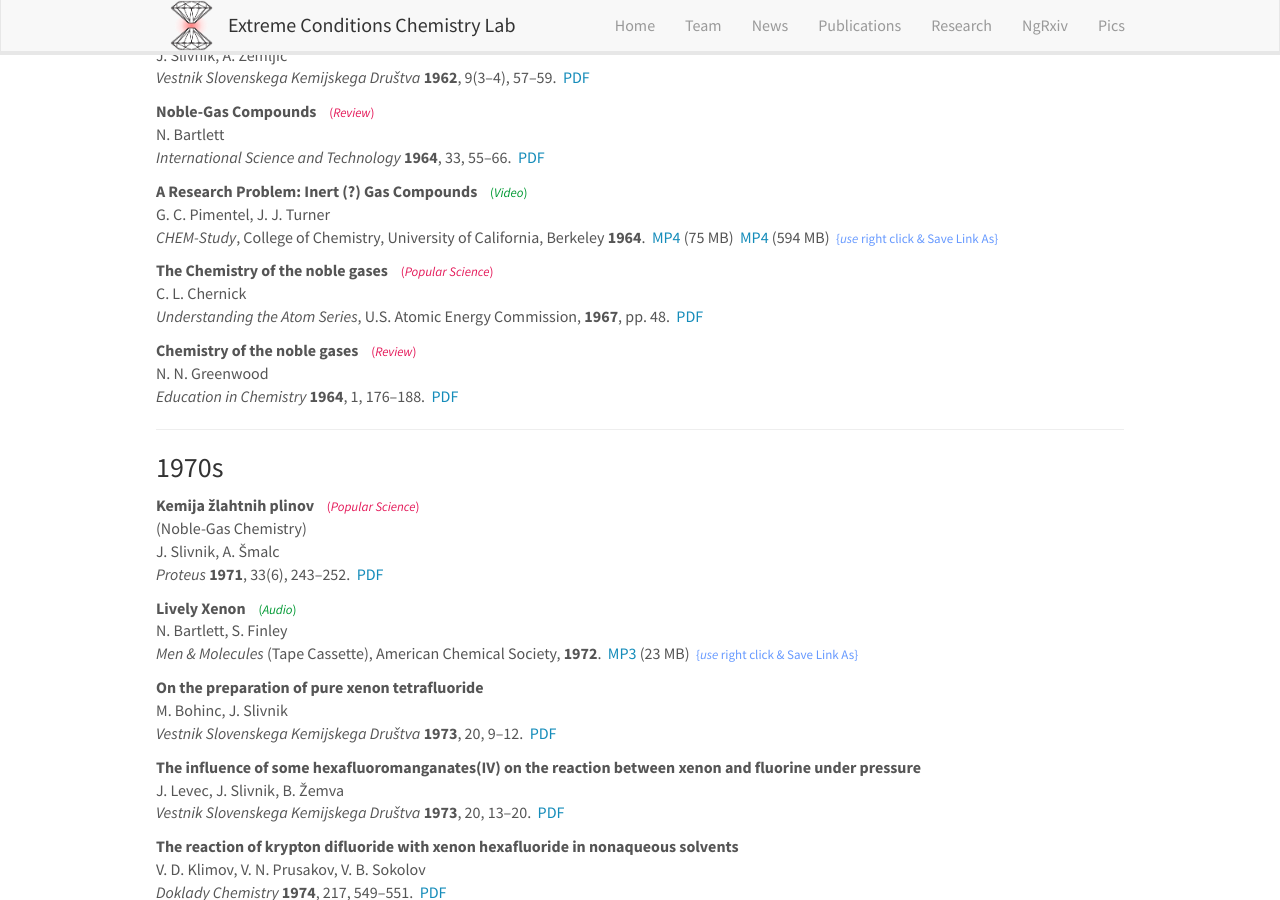
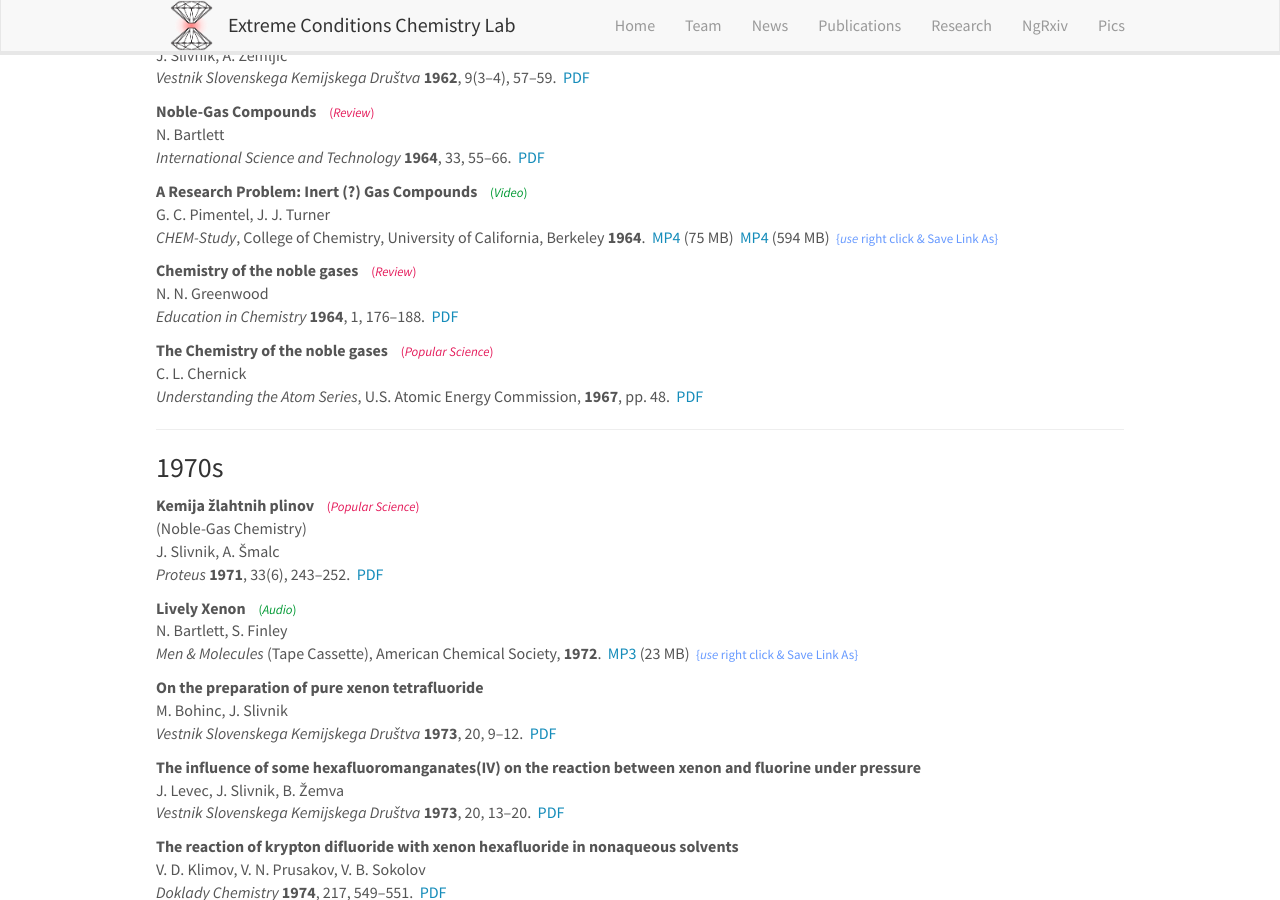
Before and after one commit to eccl-jsi/eccl-jsi.github.io, a Jekyll site: the page built from _pages/ngrxiv.md, in a window 1280 px wide and 900 px high, scrolled down 396 px. Built offline with Jekyll 4.4.1, drawn with Linux system fonts in a browser that asks for light colours; nearby versions of some CDN libraries.

Commit message:
Update ngrxiv.md

```diff
--- a/_pages/ngrxiv.md
+++ b/_pages/ngrxiv.md
@@ -34,13 +34,13 @@ This small archive is our ongoing effort to provide the access to some of these
 <br>G. C. Pimentel, J. J. Turner
 <br>*CHEM-Study*, College of Chemistry, University of California, Berkeley **1964**. &nbsp;[MP4]({{ site.baseurl }}https://archive.org/download/research_problem_inert_gas_compounds/research_problem_inert_gas_compounds_512kb.mp4) (75 MB) &nbsp;[MP4]({{ site.baseurl }}https://archive.org/download/research_problem_inert_gas_compounds/research_problem_inert_gas_compounds.mp4) (594 MB) &nbsp;<font color="#6699ff" size="-1">&#123;<i>use</i> right click & Save Link As&#125;</font>
 
+**Chemistry of the noble gases**   &nbsp;&nbsp;&nbsp;<font color="#e41959" size="-1">(<i>Review</i>)</font>
+<br>N. N. Greenwood
+<br>*Education in Chemistry* **1964**, 1, 176–188. &nbsp;[PDF]({{ site.baseurl }}/ngarxiv/1964_EiC.pdf)
+
 **The Chemistry of the noble gases**   &nbsp;&nbsp;&nbsp;<font color="#e41959" size="-1">(<i>Popular Science</i>)</font>
 <br>C. L. Chernick
 <br>*Understanding the Atom Series*, U.S. Atomic Energy Commission,  **1967**, pp. 48. &nbsp;[PDF](https://www.osti.gov/includes/opennet/includes/Understanding%20the%20Atom/The%20Chemistry%20of%20Noble%20Gases.pdf)
-
-**Chemistry of the noble gases**   &nbsp;&nbsp;&nbsp;<font color="#e41959" size="-1">(<i>Review</i>)</font>
-<br>N. N. Greenwood
-<br>*Education in Chemistry* **1964**, 1, 176–188. &nbsp;[PDF]({{ site.baseurl }}/ngarxiv/1964_EiC.pdf)
 
 <hr>
 
```
